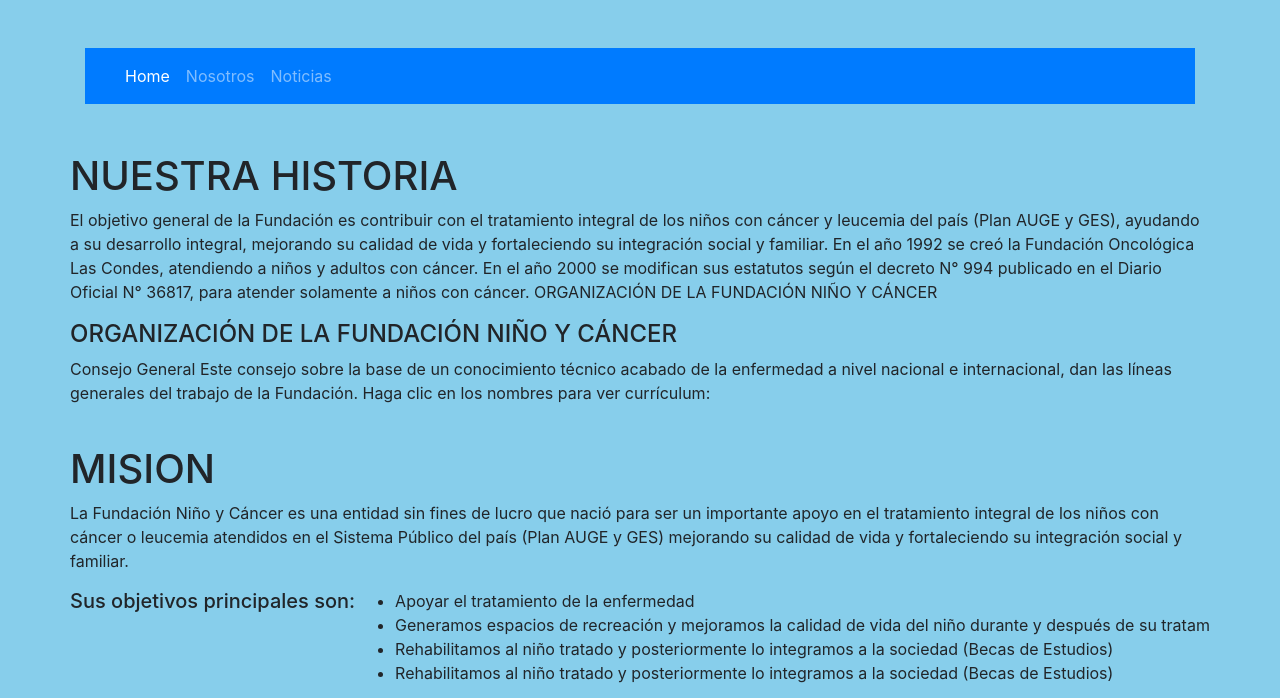
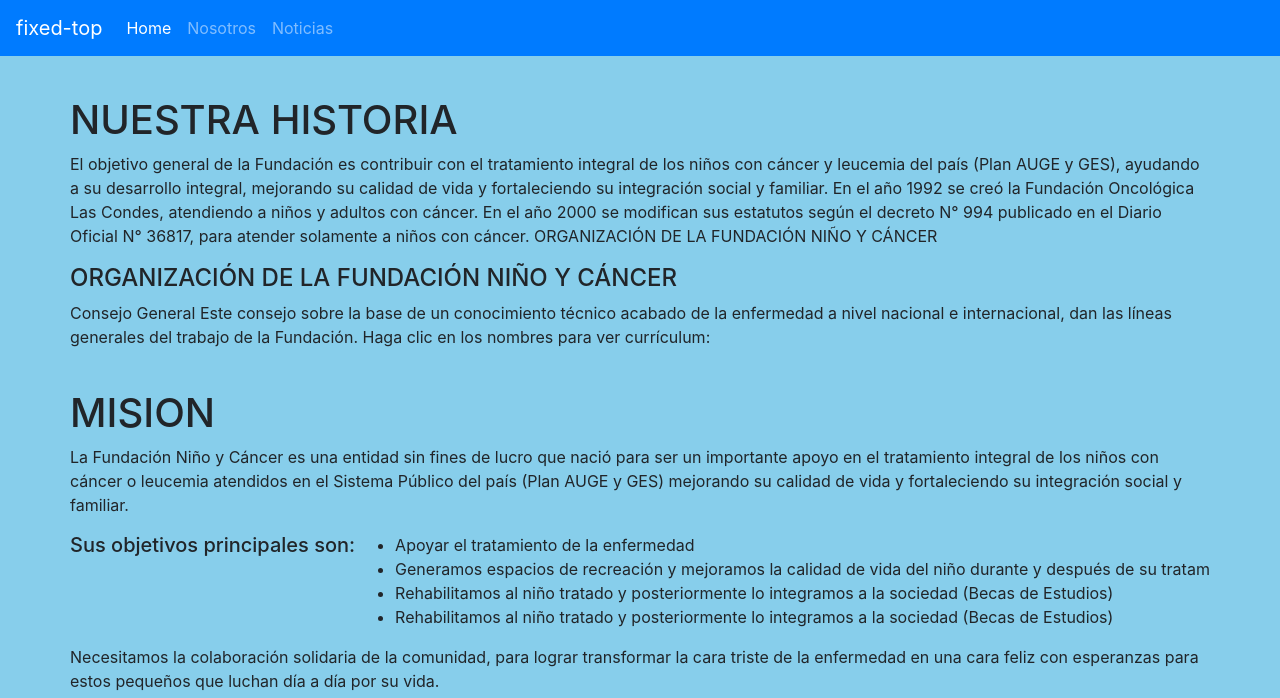
Before and after one commit to susanaAlcala/examen, a plain HTML site: page nosotros.html in a window 1280 px wide. Shown: the top 698 px of the page. Drawn offline with nearby package versions, Linux system fonts and the light colour scheme.

Commit message:
Se agregaron cambios navbar

```diff
--- a/nosotros.html
+++ b/nosotros.html
@@ -25,8 +25,8 @@
     </div>
     <br>
     <div class="container">
-            <nav class="navbar navbar-expand-lg navbar-dark bg-primary sticky-top">
-                    <a class="navbar-brand" href="#"></a>
+            <nav class="navbar navbar-expand-lg navbar-dark bg-primary fixed-top">
+                    <a class="navbar-brand" href="#">fixed-top</a>
                     <button class="navbar-toggler" type="button" data-toggle="collapse" data-target="#navbarNav" aria-controls="navbarNav" aria-expanded="false" aria-label="Toggle navigation">
                       <span class="navbar-toggler-icon"></span>
                     </button>
```
Also changed, not shown: index.html (+4 -2 lines).
